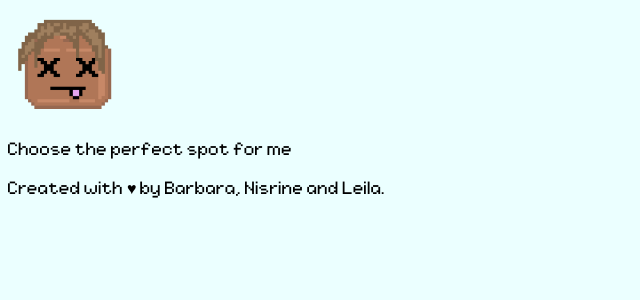
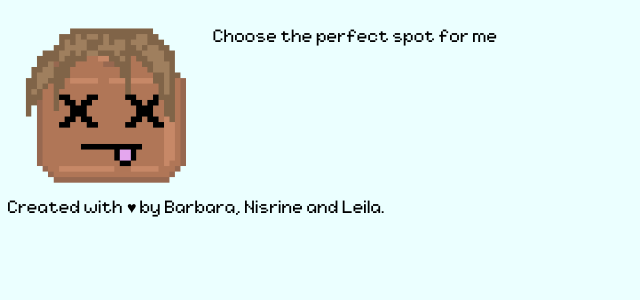
Before and after one commit to leilamyar/plant-chi, a PHP site: template views/page/choose-a-spot.php in a window 1280 px wide. Shown: the top 300 px of the page, without its empty margins (0-640 px from the left). Run offline with PHP 8.4, Linux system fonts and the light colour scheme; the template is opened without the code that fills it, so the values that code supplies are empty.

Commit message:
feat(spot) : plant-chi speaks

```diff
--- a/public/css/choose_spot_style.css
+++ b/public/css/choose_spot_style.css
@@ -2,9 +2,21 @@
 .flex-c-col {
   display: flex;
   flex-flow: column nowrap;
-  width: fit-content;
+  /* width: fit-content; */
+}
+.flex-c-row {
+  display: flex;
+  flex-flow: row nowrap;
 }
 
-img {
+.flex-aligned-left {
+  justify-content: left;
+}
+
+.plantchi-head {
   width: 15%;
 }
+
+.plantchi-speaks {
+  padding-left: 1rem;
+}
--- a/views/page/choose-a-spot.php
+++ b/views/page/choose-a-spot.php
@@ -1,10 +1,8 @@
 <main class="flex-c-col">
   <!-- COLUMN 1 = plant-chi img + text -->
-  <div>
-    <div class="scale-img">
-      <img src="public/images/plant-chi_dead.png" alt="Plant-chi gives instructions">
-    </div>
-    <p>Choose the perfect spot for me</p>
+  <div class="flex-c-row flex-aligned-left">
+      <img class="plantchi-head" src="public/images/plant-chi_dead.png" alt="Plant-chi gives instructions">
+    <p class="plantchi-speaks">Choose the perfect spot for me</p>
   </div>
   <!-- COLUMN 2 = room img -->
   <!-- COLUMN 2 = grid ON TOP of room img -->
```
